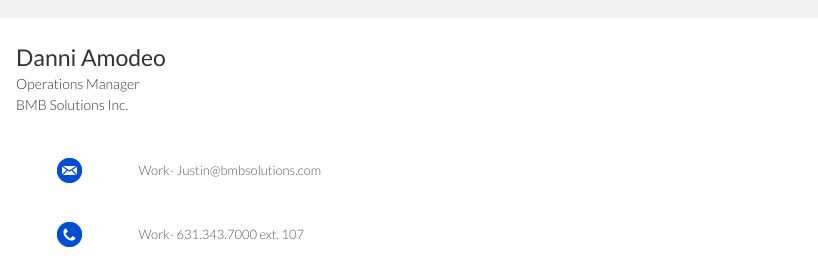
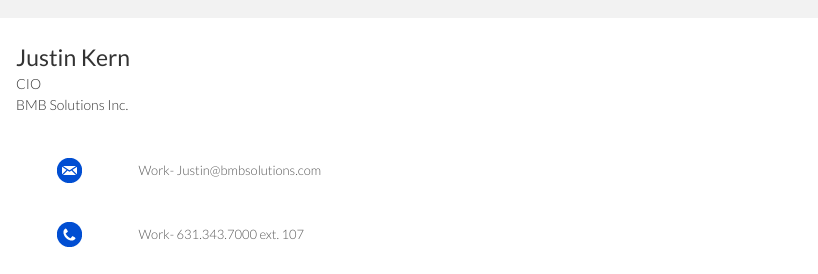
Before and after one commit to BMB-Solutions/JKern-VCard, a plain HTML site: page index.html in a window 1280 px wide. Shown: the part 222-496 px from the top of the page, 0-818 px from the left. Drawn offline with Linux system fonts and the light colour scheme; grey boxes are pictures that could not be loaded; a web font is replaced by a local one.

Commit message:
Update index.html

```diff
--- a/index.html
+++ b/index.html
@@ -25,8 +25,8 @@
 		<div class="container">
 			<div class="row name-title-company">
 				<div class="col is-6">
-					<p class="text-name">Danni Amodeo</p>
-					<p class="text-title-company">Operations Manager</p>
+					<p class="text-name">Justin Kern</p>
+					<p class="text-title-company">CIO</p>
 					<p class="text-title-company">BMB Solutions Inc.</p>
 				</div>
 				<div class="col">
```
